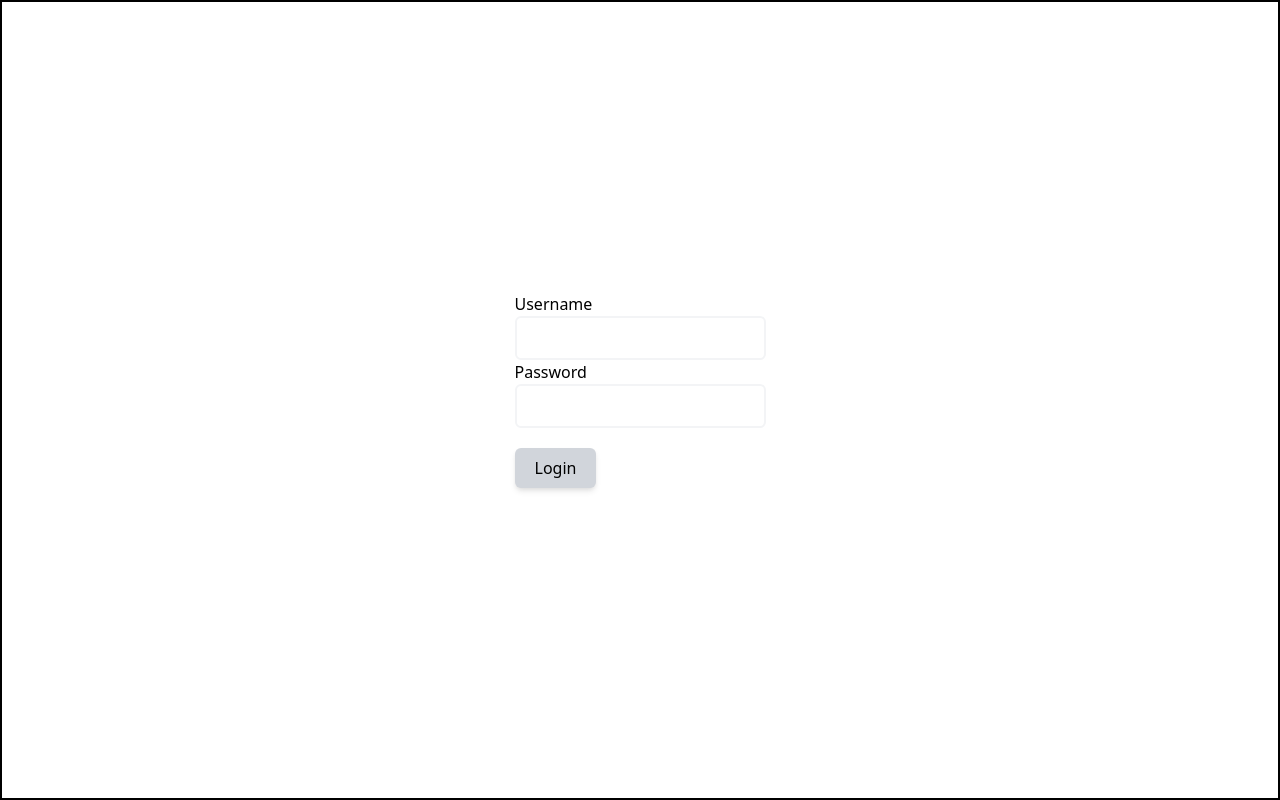
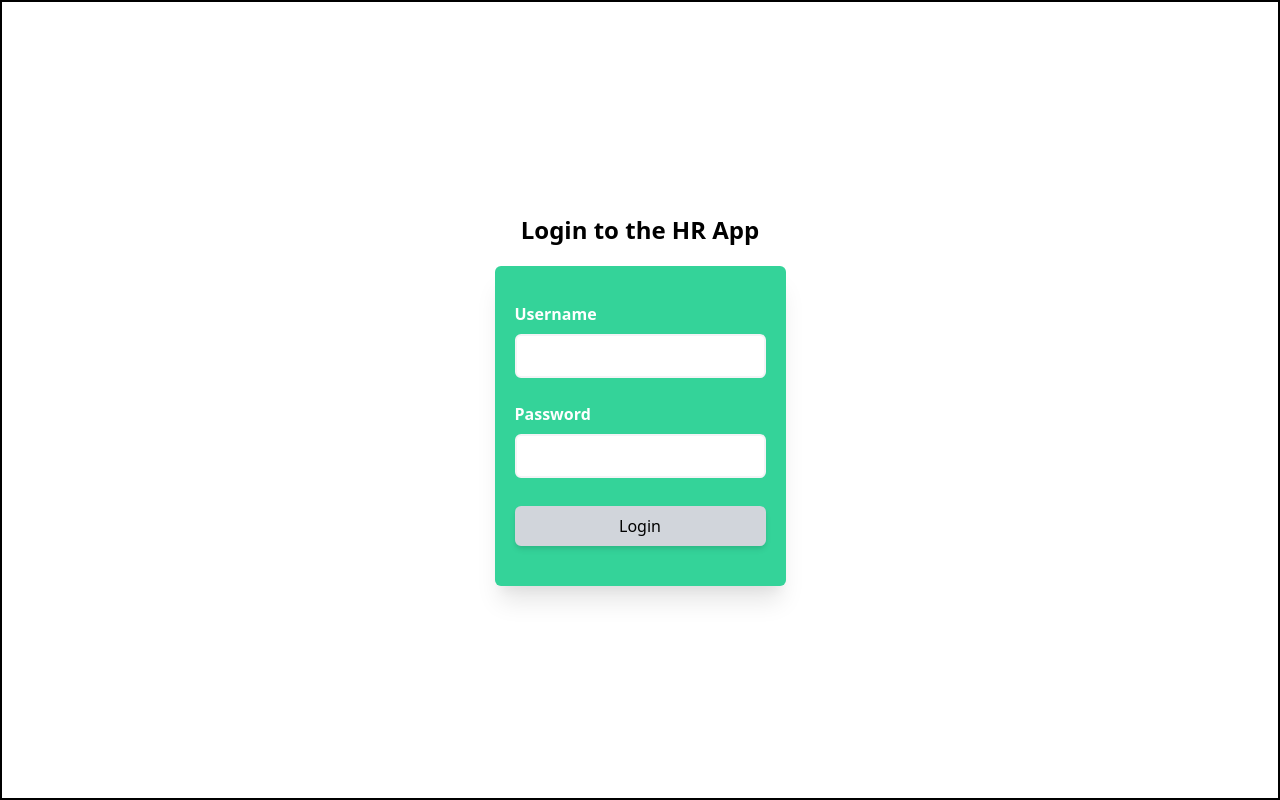
Before and after one commit to kraiyons/hr-app-frontend, a React (Create React App) app: page /login in a window 1280 px wide. Built offline with nearby package versions, Linux system fonts and the light colour scheme.

Commit message:
Improved login page styling

```diff
--- a/src/pages/LoginPage/LoginPage.css
+++ b/src/pages/LoginPage/LoginPage.css
@@ -1,9 +1,9 @@
 .form-input-group {
-  @apply flex flex-col;
+  @apply flex flex-col py-2;
 }
 
 .form-input-group__label {
-  @apply font-thin;
+  @apply font-bold text-white py-2;
 }
 
 .form-input-group__input {
--- a/src/pages/LoginPage/index.js
+++ b/src/pages/LoginPage/index.js
@@ -5,32 +5,37 @@ const Login = () => {
     e.preventDefault();
   };
   return (
-    <div class='w-full h-full flex justify-center items-center'>
-      <form onSubmit={_handleSubmit}>
-        <div class='form-input-group'>
-          <label class='form-input-group__label' htmlFor='username'>
+    <div className='w-full h-full flex flex-col justify-center items-center'>
+      <h1 className='font-bold'>Login to the HR App</h1>
+      <form
+        onSubmit={_handleSubmit}
+        className='mt-5 p-5 rounded-md shadow-xl bg-green-400'>
+        <div className='form-input-group'>
+          <label className='form-input-group__label' htmlFor='username'>
             Username
           </label>
           <input
-            class='form-input-group__input'
+            className='form-input-group__input'
             type='text'
             name='username'
             id='username'
           />
         </div>
-        <div class='form-input-group'>
-          <label class='form-input-group__label' htmlFor='password'>
+        <div className='form-input-group'>
+          <label className='form-input-group__label' htmlFor='password'>
             Password
           </label>
           <input
-            class='form-input-group__input'
+            className='form-input-group__input'
             type='password'
             name='password'
             id='password'
           />
         </div>
-        <div class='form-footer'>
-          <button type='submit'>Login</button>
+        <div className='form-footer'>
+          <button type='submit' className='w-full'>
+            Login
+          </button>
         </div>
       </form>
     </div>
```
